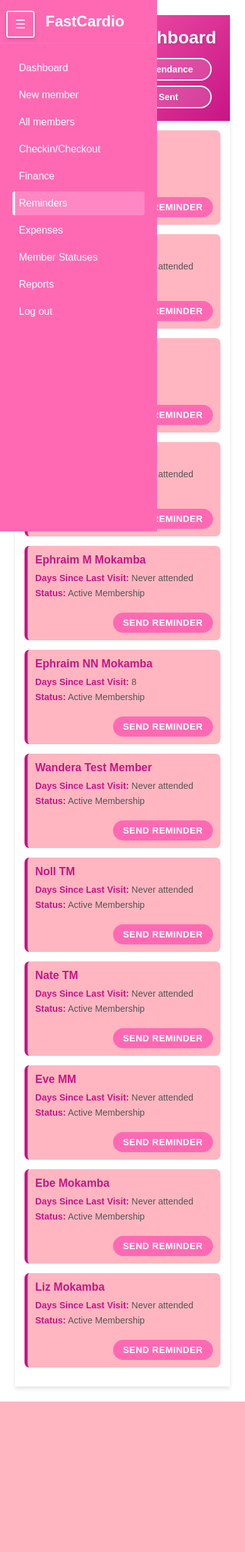
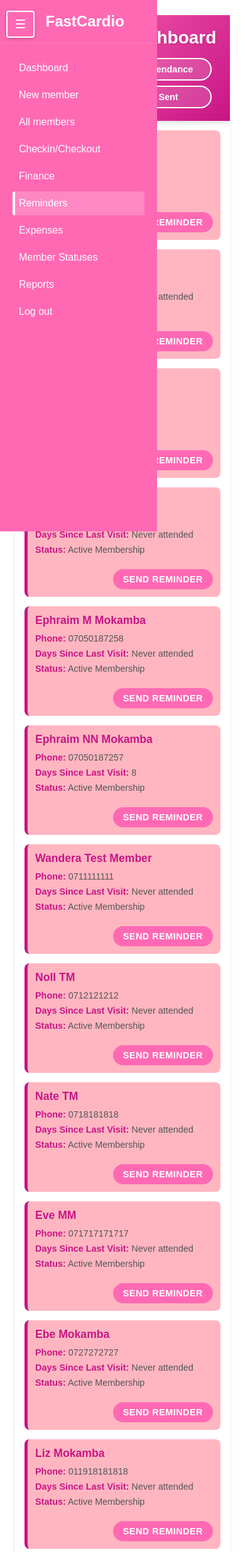
Before and after one commit to Ephraim19/FastCardioGym_MS, a Django app: page /reminders/ in a window 390 px wide. Shown: the top 2465 px of the page at 63% size. Before the commit the page ends 2226 px from the top, so only its background shows below. Run offline with Django 5.2, Linux system fonts and the light colour scheme; data comes from the database, SQL or seed files in the repository; both versions use the stored data as it was after the commit.

Commit message:
Add phone number to reminders

```diff
--- a/members/templates/reminders.html
+++ b/members/templates/reminders.html
@@ -34,9 +34,13 @@
         let details = '';
         let statusClass = '';
 
+        // Add phone number to the common information
+        const phoneInfo = `<p><strong>Phone:</strong> ${reminder.phone || 'Not provided'}</p>`;
+
         if (reminder.type === 'attendance') {
             statusClass = 'attendance-reminder';
             details = `
+                ${phoneInfo}
                 <p><strong>Days Since Last Visit:</strong> ${reminder.days_absent}</p>
                 <p><strong>Status:</strong> Active Membership</p>
             `;
@@ -45,6 +49,7 @@
             const lastAttended = reminder.last_attended ?
                 new Date(reminder.last_attended).toLocaleDateString() : 'Never';
             details = `
+                ${phoneInfo}
                 <p><strong>Days Until Expiry:</strong> ${reminder.days_until_expiry}</p>
                 <p><strong>Expiry Date:</strong> ${reminder.expiry_date}</p>
                 <p><strong>Last Attended:</strong> ${lastAttended}</p>
@@ -52,6 +57,7 @@
         } else if (reminder.category) {
             statusClass = 'sent-reminder';
             details = `
+                ${phoneInfo}
                 <p><strong>Message:</strong> ${reminder.reminder}</p>
                 <p><strong>Sent On:</strong> ${reminder.sent_date}</p>
                 <p><strong>Type:</strong> ${reminder.category}</p>
--- a/members/views.py
+++ b/members/views.py
@@ -748,6 +748,7 @@
             reminders_data = [{
                 'member_id': reminder.member.id,
                 'name': f"{reminder.member.first_name} {reminder.member.last_name}",
+                'phone': reminder.member.phone_number,  # Added phone number
                 'reminder': reminder.reminder,
                 'sent_date': reminder.created_at.strftime('%Y-%m-%d'),
                 'category': reminder.get_category_display()
@@ -772,6 +773,7 @@
                     reminders_data.append({
                         'member_id': member.id,
                         'name': f"{member.first_name} {member.last_name}",
+                        'phone': member.phone_number,  # Added phone number
                         'type': 'attendance',
                         'days_absent': days_absent or 'Never attended'
                     })
@@ -799,6 +801,7 @@
                         reminders_data.append({
                             'member_id': member.id,
                             'name': f"{member.first_name} {member.last_name}",
+                            'phone': member.phone_number,  # Added phone number
                             'type': 'subscription',
                             'days_until_expiry': days_until_expiry,
                             'last_attended': last_checkin.timestamp if last_checkin else None,
@@ -827,6 +830,7 @@
                     attendance_data.append({
                         'member_id': member.id,
                         'name': f"{member.first_name} {member.last_name}",
+                        'phone': member.phone_number,
                         'type': 'attendance',
                         'days_absent': days_absent or 'Never attended'
                     })
@@ -852,6 +856,7 @@
                         subscription_data.append({
                             'member_id': member.id,
                             'name': f"{member.first_name} {member.last_name}",
+                            'phone': member.phone_number,
                             'type': 'subscription',
                             'days_until_expiry': days_until_expiry,
                             'last_attended': last_checkin.timestamp if last_checkin else None,
```
Also changed, not shown: db.sqlite3. Lines whose indentation alone changed are shown as unchanged.
